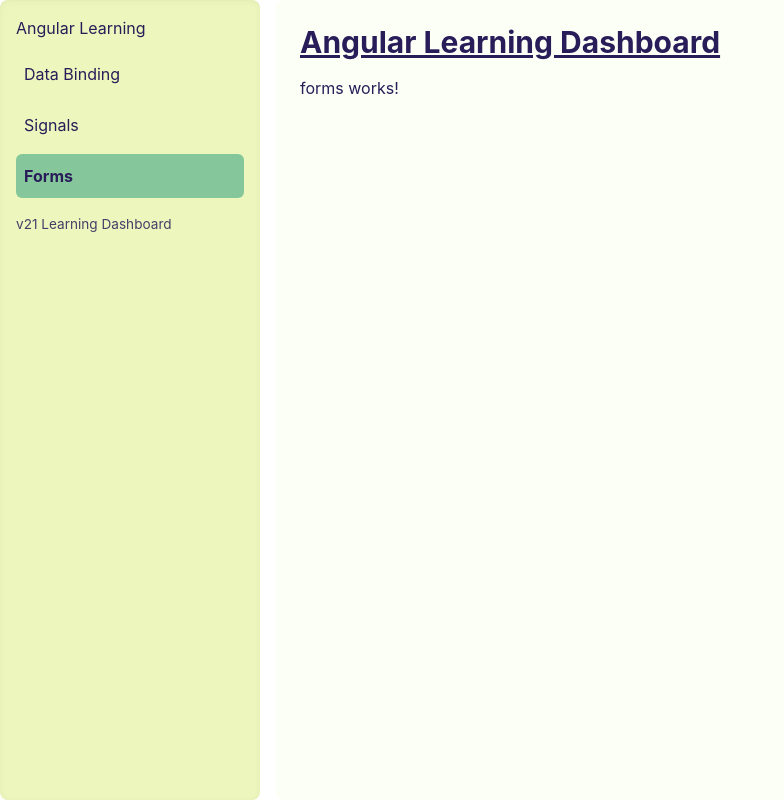
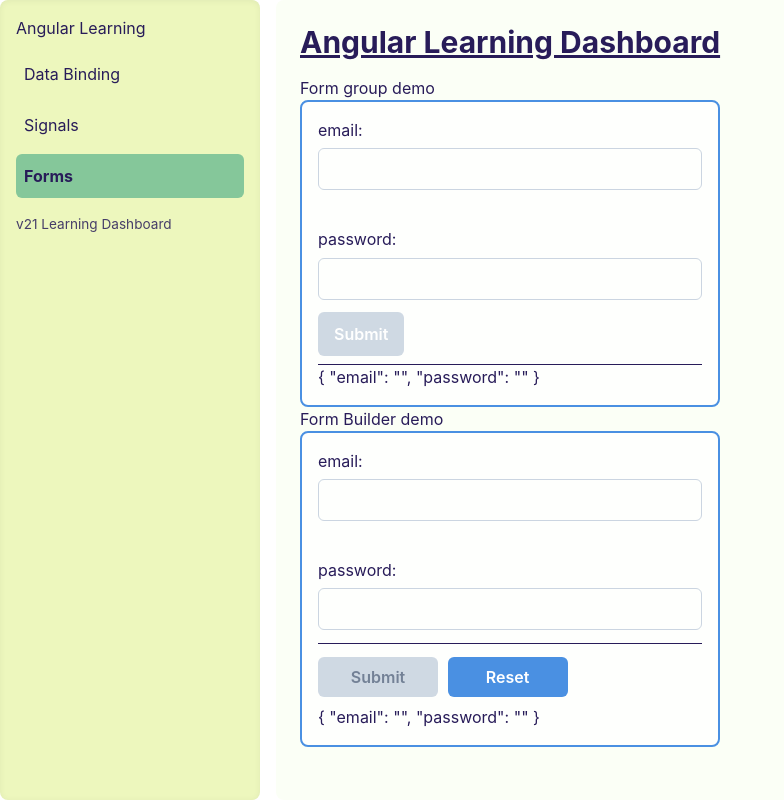
Before and after one commit to sushforyou/modern-angular, an Angular app: page /forms in a window 1280 px wide. Shown: the whole page, without its empty margins (0-784 px from the left). Built offline with nearby package versions, Linux system fonts and the light colour scheme.

Commit message:
feat: enhance forms component with reactive forms and validation, update app title, and improve tests

```diff
--- a/src/app/app.ts
+++ b/src/app/app.ts
@@ -8,7 +8,7 @@
   selector: 'app-root',
   imports: importedModules,
   templateUrl: './app.html',
-  styleUrl: './app.scss'
+  styleUrls: ['./app.scss']
 })
 export class App {
   protected readonly title = signal('modern-angular');
--- a/src/app/components/forms/forms.html
+++ b/src/app/components/forms/forms.html
@@ -1 +1,24 @@
-<p>forms works!</p>
+Form group demo
+<form [formGroup]="formGroupDemo">
+    email:<input type="email" formControlName="email" /> <br />
+    password: <input type="password" formControlName="password" />
+    <button type="submit" [disabled]="formGroupDemo.invalid">Submit</button>
+    <hr />
+    <div>
+        <p> {{formGroupDemo.value | json}} </p>
+    </div>
+</form>
+
+Form Builder demo
+<form [formGroup]="formBuilderDemo">
+    email:<input type="email" formControlName="email" /> <br />
+    password: <input type="password" formControlName="password" />
+    <hr />
+    <div class="form-actions">
+        <button type="submit" [disabled]="formBuilderDemo.invalid">Submit</button>
+        <button type="button" class="btn-reset" (click)="formBuilderDemo.reset()">Reset</button>
+    </div>
+    <div>
+        <p> {{formBuilderDemo.value | json}} </p>
+    </div>
+</form>
--- a/src/app/components/forms/forms.scss
+++ b/src/app/components/forms/forms.scss
@@ -0,0 +1,95 @@
+form {
+	border: 2px solid #4A90E2;
+	padding: 1rem;
+	border-radius: 8px;
+	max-width: 420px;
+	background: #ffffffcc;
+}
+
+input[type="email"],
+input[type="password"] {
+	display: block;
+	width: 100%;
+	padding: 0.5rem 0.6rem;
+	margin: 0.4rem 0 0.8rem 0;
+	border: 1px solid #cbd5e1;
+	border-radius: 6px;
+	box-sizing: border-box;
+}
+
+.nav-footer {
+	margin-top: 1rem;
+}
+
+/* Submit button styles */
+form button[type="submit"] {
+	background: #4A90E2;
+	color: #fff;
+	border: none;
+	padding: 0.6rem 1rem;
+	border-radius: 6px;
+	font-weight: 600;
+	cursor: pointer;
+	transition: background-color 120ms ease, transform 120ms ease;
+    margin-bottom: 0.5rem;
+}
+
+form button[type="submit"]:hover:not(:disabled) {
+	background: #357ABD;
+	transform: translateY(-1px);
+}
+
+form button[type="submit"]:focus {
+	outline: 3px solid rgba(74,144,226,0.25);
+	outline-offset: 2px;
+}
+
+form button[type="submit"]:disabled,
+form button[disabled] {
+	background: #cbd5e1;
+	cursor: not-allowed;
+	opacity: 0.9;
+	transform: none;
+}
+
+/* Reset button styles and layout */
+.form-actions {
+	display: flex;
+	gap: 0.6rem;
+	margin-top: 0.8rem;
+}
+
+.form-actions button {
+	flex: 0 0 120px; /* reduced fixed width */
+	background: #4A90E2;
+	color: #fff;
+	border: none;
+	padding: 0 0.8rem; /* horizontal padding only; use fixed height */
+	height: 40px; /* enforce equal height */
+	display: inline-flex;
+	align-items: center;
+	justify-content: center;
+	box-sizing: border-box;
+	border-radius: 6px;
+	font-weight: 600;
+	cursor: pointer;
+	transition: background-color 120ms ease, transform 120ms ease;
+}
+
+.form-actions button:hover:not(:disabled) {
+	background: #357ABD;
+	transform: translateY(-1px);
+}
+
+.form-actions button:focus {
+	outline: 3px solid rgba(74,144,226,0.25);
+	outline-offset: 2px;
+}
+
+.form-actions button:disabled {
+	background: #cbd5e1;
+	color: #64748b;
+	cursor: not-allowed;
+	opacity: 0.9;
+	transform: none;
+}
--- a/src/app/components/forms/forms.ts
+++ b/src/app/components/forms/forms.ts
@@ -1,9 +1,27 @@
-import { Component } from '@angular/core';
-
+import { Component, inject } from '@angular/core';
+import {
+  FormBuilder,
+  FormControl,
+  FormGroup,
+  ReactiveFormsModule,
+  Validators,
+} from '@angular/forms';
+import { JsonPipe } from '@angular/common';
 @Component({
   selector: 'app-forms',
-  imports: [],
+  imports: [ReactiveFormsModule, JsonPipe],
   templateUrl: './forms.html',
-  styleUrl: './forms.scss',
+  styleUrls: ['./forms.scss'],
 })
-export class Forms {}
+export class Forms {
+  formGroupDemo = new FormGroup({
+    email: new FormControl('', [Validators.email, Validators.required, Validators.minLength(5)]),
+    password: new FormControl('', [Validators.required, Validators.minLength(6)]),
+  });
+
+  fb = inject(FormBuilder);
+  formBuilderDemo = this.fb.nonNullable.group({
+    email: ['', [Validators.email, Validators.required, Validators.minLength(5)]],
+    password: ['', [Validators.required, Validators.minLength(6)]],
+  });
+}
```
Also changed, not shown: 2 other files (tests, documents, lock files or other folders).
